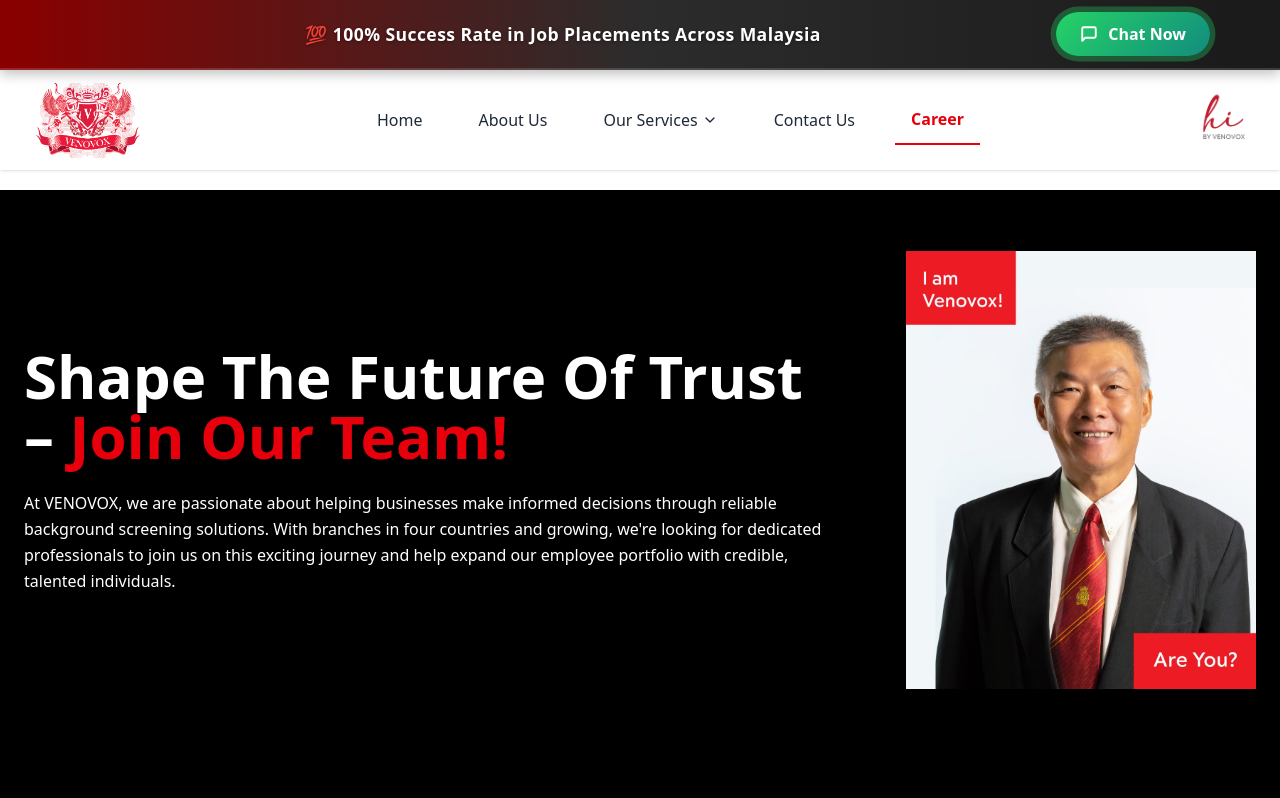
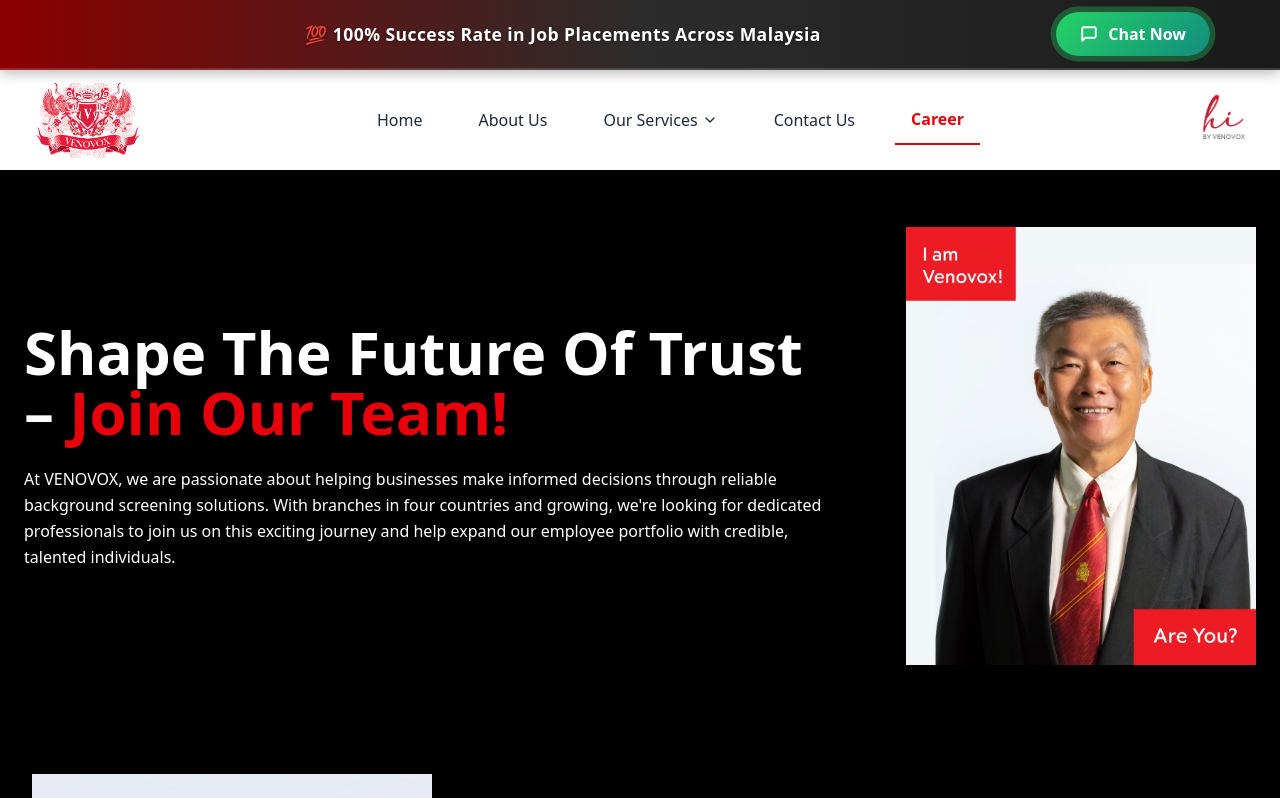
Before and after one commit to priyaclove/venovoox, a Next.js app: page /my-en/Career in a window 1280 px wide. Shown: the top 798 px of the page. Built offline with nearby package versions, Linux system fonts and the light colour scheme.

Commit message:
fix: correct margin value in Hero Section for consistent layout

```diff
--- a/src/components/Career/top-section.tsx
+++ b/src/components/Career/top-section.tsx
@@ -5,7 +5,7 @@
     return (
         <>
             {/* Hero Section */}
-            <div className="bg-black text-white min-h-[70vh] flex items-center justify-center px-6 py-12 mt-30">
+            <div className="bg-black text-white min-h-[70vh] flex items-center justify-center px-6 py-12 mt-24">
                 <div className="container mx-auto flex flex-col md:flex-row items-center justify-between gap-0">
 
                     {/* Left Content */}
```
